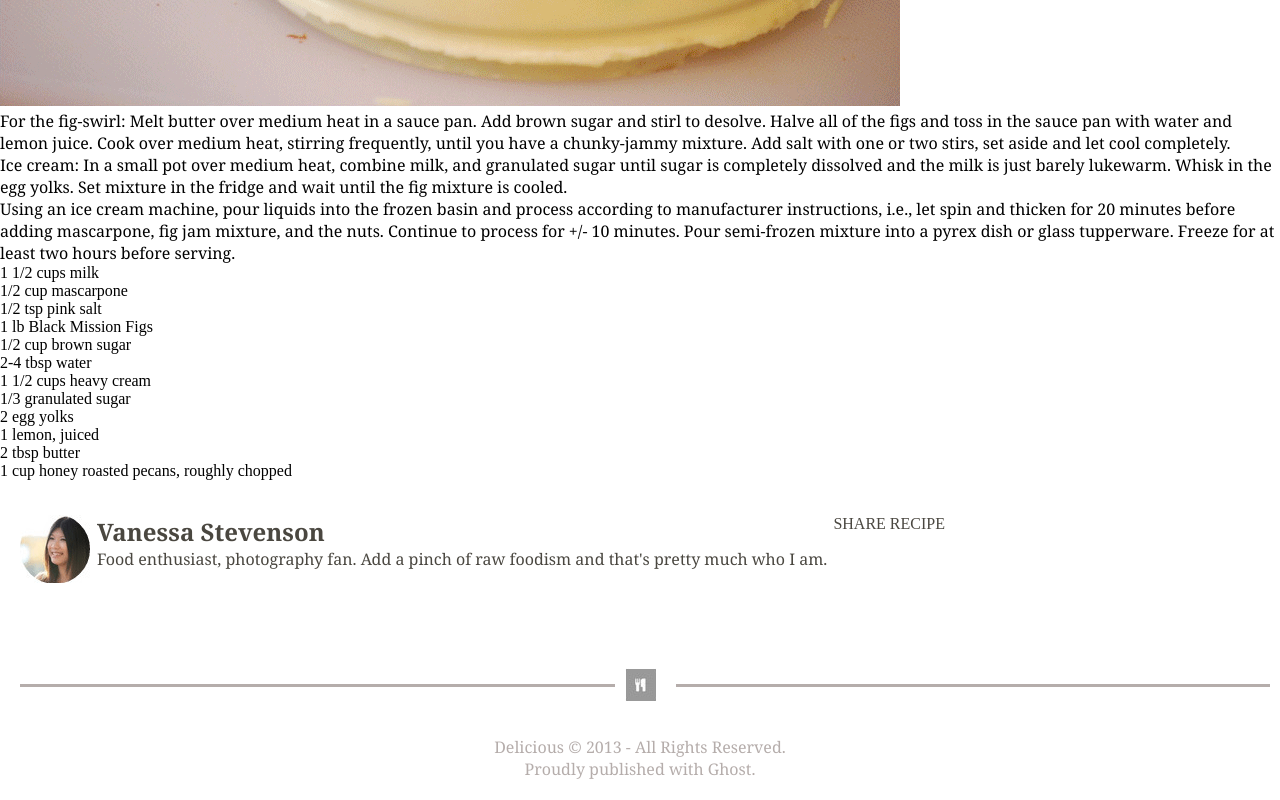
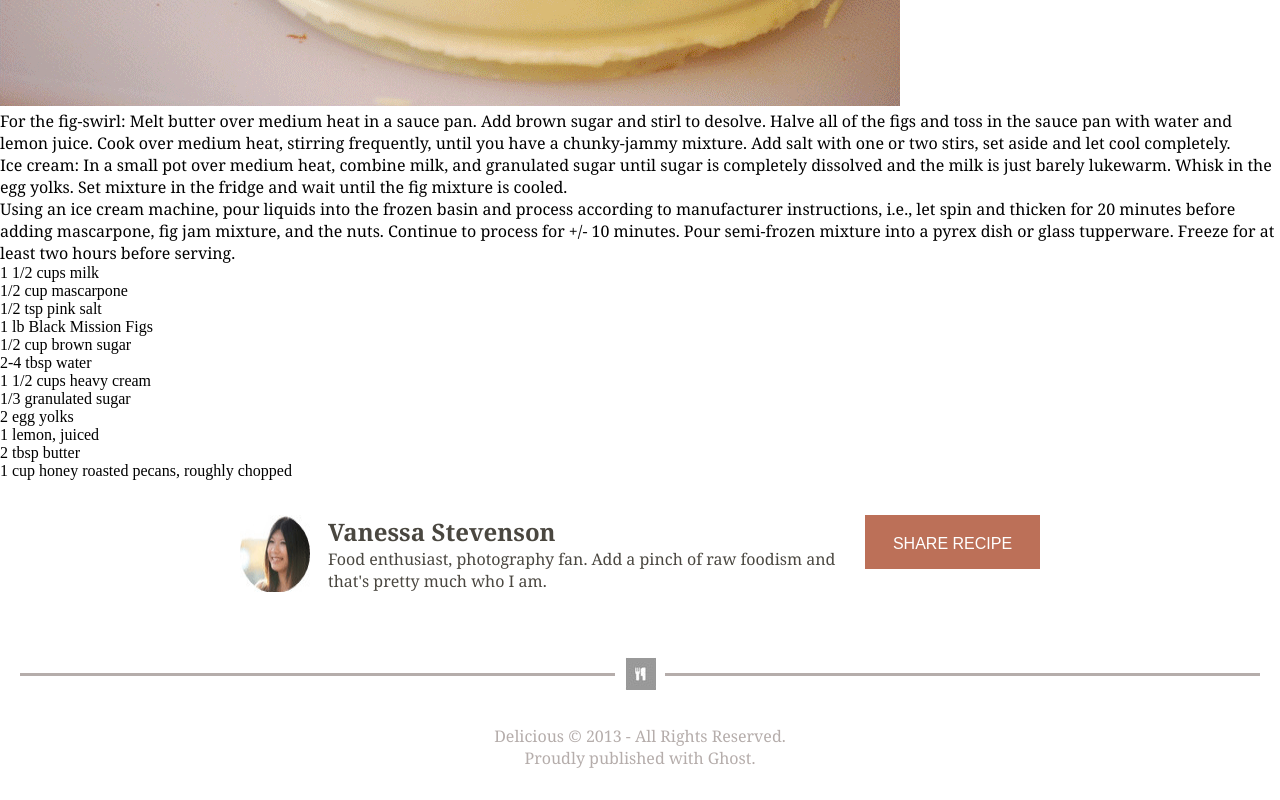
Before and after one commit to YvonneHayes/March28Lab, a plain HTML site: page index.html in a window 1280 px wide. Shown: the part 870-1670 px from the top of the page. Drawn offline with Linux system fonts and the light colour scheme.

Commit message:
Completed styling #vanessa

```diff
--- a/ourstyle.css
+++ b/ourstyle.css
@@ -15,26 +15,38 @@
   display: flex;
   justify-content: space-between;
   align-content: center;
-  margin: 35px 20px 0 20px;
-  width: 925px;
+  margin: 35px auto 0 auto;
+  width: 800px;
   color: #4a4740;
 }
 
-#bio p {
-  width
+#bio {
+  width: 520px;
+}
+
+#vanessa p:nth-child(3) {
+  width: 175px;
+  height: 54px;
+  background-color: #bc7058;
+  text-align: center;
+  color: white;
+  font-family: sans-serif;
+  padding: 20px;
 }
 
 #end {
   display: flex;
   justify-content: space-between;
-  margin-top: 85px;
+  margin-top: 65px;
+  margin-right: 20px;
+  margin-left: 20px;
 }
 
 .line {
   height: 3px;
   width: 48%;
   background-color: #b5adab;
-  margin: 16px 10px 0 20px;
+  margin-top: 16px;
 }
 
 footer p {
```
